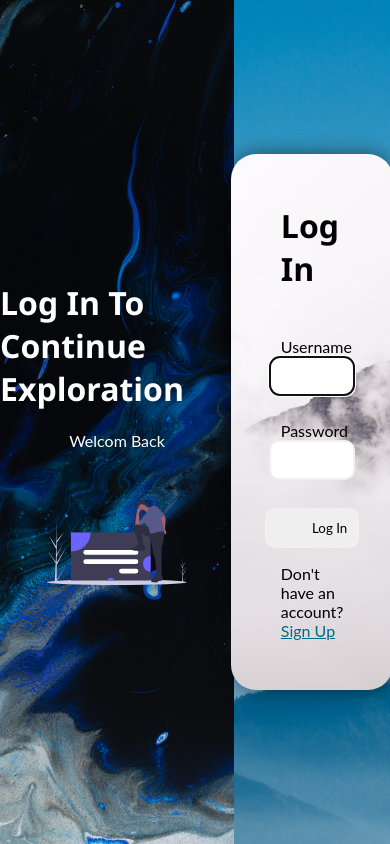
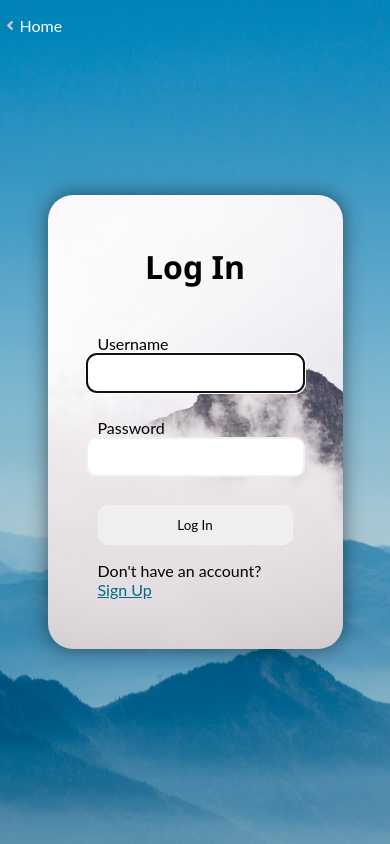
Before and after one commit to randomCOSMOS/Blog, a Flask app: page /login in a window 390 px wide. Run offline with Flask 2, Linux system fonts and the light colour scheme; some libraries are stand-ins or nearby versions.

Commit message:
media queries

```diff
--- a/app.py
+++ b/app.py
@@ -28,6 +28,20 @@ loggedin = False
 name = None
 
 
+def reseq(table_name):
+    post_id = []
+    cur.execute('select id from {}'.format(table_name))
+    for id in cur.fetchall():
+        post_id.append(id[0])
+
+    if post_id:
+        max_id = max(post_id)
+    else:
+        max_id = 0
+
+    cur.execute('alter sequence {}_id_seq restart with {}'.format(table_name, max_id + 1))
+
+
 # home page
 @app.route('/')
 def home():
@@ -38,7 +52,7 @@ def home():
         latest_post = posts[-1]
     else:
         latest_post = []
-    return render_template('home.html', posts=posts, latest_post=latest_post)
+    return render_template('home.html', posts=posts, latest_post=latest_post, loggedin=loggedin)
 
 
 # posting page
@@ -47,17 +61,7 @@ def post():
     if request.method == 'GET':
         return render_template('post.html')
     else:
-        post_id = []
-        cur.execute('select id from posts')
-        for id in cur.fetchall():
-            post_id.append(id[0])
-
-        if post_id:
-            max_id = max(post_id)
-        else:
-            max_id = 0
-
-        cur.execute('alter sequence posts_id_seq restart with {}'.format(max_id + 1))
+        reseq('posts')
 
         data = request.form
         heading = data['heading']
@@ -132,18 +136,7 @@ def edit():
 @app.route('/sign', methods=['POST', 'GET'])
 def sign():
     if request.method == 'GET':
-        post_id = []
-        cur.execute('select id from users')
-        for id in cur.fetchall():
-            post_id.append(id[0])
-
-        if post_id:
-            max_id = max(post_id)
-        else:
-            max_id = 0
-
-        cur.execute('alter sequence users_id_seq restart with {}'.format(max_id + 1))
-
+        reseq('users')
         return render_template('sign.html')
     else:
         username = request.form['username']
@@ -163,6 +156,7 @@ def sign():
 
 @app.route('/login', methods=['POST', 'GET'])
 def login():
+    global loggedin, name
     if request.method == 'GET':
         return render_template('login.html')
     else:
@@ -173,14 +167,14 @@ def login():
         user = cur.fetchall()
 
         if user:
-            if password == user[2]:
+            if password == user[0][2]:
                 loggedin = True
                 name = username
                 return redirect('/')
             else:
-                return render_template('login.html', error='Incorrect password')
+                return render_template('login.html', error='incorrect password')
         else:
-            return render_template('login.html', error='Can not find that')
+            return render_template('login.html', error='n/a')
 
 
 if __name__ == '__main__':
--- a/static/css/home.css
+++ b/static/css/home.css
@@ -5,10 +5,10 @@ nav {
     background-attachment: fixed;
 }
 
-#body {
+/* #body {
     display: flex;
     flex-direction: row-reverse;
-}
+} */
 
 .blog{
     background-image: url("../images/puddle.jpg");
--- a/static/css/sign.css
+++ b/static/css/sign.css
@@ -12,6 +12,22 @@ body {
     overflow: hidden;
 }
 
+.back {
+    position: absolute;
+}
+
+.back a{
+    color: white;
+    font-family: lato;
+    display: flex;
+    align-items: center;
+    text-decoration: none;
+}
+
+.back img{
+    width: 5%;
+}
+
 .illustration {
     background-color: var(--dark-blue);
     background-image: url('../images/puddle2.jpg');
@@ -23,6 +39,7 @@ body {
     flex-direction: column;
     align-items: center;
     justify-content: center;
+    display: none;
 }
 
 .illustration h1 {
@@ -46,7 +63,7 @@ body {
     background-image: url('../images/mountains.jpg');
     background-position: center;
     background-size: cover;
-    width: 40vw;
+    width: 100vw;
     height: 100vh;
     display: flex;
     justify-content: center;
@@ -54,7 +71,7 @@ body {
 }
 
 form {
-    width: 40%;
+    width: 50%;
     display: flex;
     flex-direction: column;
     background-color: white;
@@ -123,3 +140,31 @@ form a {
 .c-label {
     background-color: pink !important;
 }
+
+@media only screen and (min-width: 700px){
+    form {
+        width: 40%;
+    }
+}
+
+@media only screen and (min-width: 950px){
+    form{
+        width: 30%;
+    }
+}
+
+@media only screen and (min-width: 1100px){
+
+    .illustration{
+        display: flex;
+    }
+
+    .sign-up{
+        width: 40vw;
+    }
+
+    form{
+        width: 40%;
+    }
+
+}
--- a/templates/base.html
+++ b/templates/base.html
@@ -24,7 +24,11 @@
             <h2>Navigation</h2>
             <a href="/">Home</a>
             <a href="/post">Add post</a>
+            {% if loggedin %}
+            <a href="/manage">Manage</a>
+            {% else %}
             <a href="/sign">Sign Up</a>
+            {% endif %}
         </div>
     </nav>
 
--- a/templates/login.html
+++ b/templates/login.html
@@ -11,6 +11,12 @@
 
 <body>
 
+    <div class="back">
+        <a href="/">
+            <img src="{{url_for('static', filename='images/index.png')}}" alt="arrow">
+            <p>Home</p>
+        </a>
+    </div>
 
     <div class="illustration">
         <h1>Log In To Continue Exploration</h1>
@@ -24,10 +30,17 @@
             <label for="username">Username</label>
             <input type="text" oninvalid="invalid()" name="username" id="username" pattern="[a-z0-9_]+" tabindex="1"
                 autofocus required>
-            <p class="error">{{error}}</p>
+
+            {% if error == 'n/a' %}
+            <p class="error">Can't find that</p>
+            {% endif %}
 
             <label for="password">Password</label>
             <input type="password" minlength="5" name="password" id="password" tabindex="2" required>
+
+            {% if error == 'incorrect password' %}
+            <p class="error">Incorrect password</p>
+            {% endif %}
             <br>
             <input type="submit" value="Log In" class="submit" tabindex="3">
 
```
Also changed, not shown: templates/sign.html (+9 -2 lines), static/images/index.png (added).
